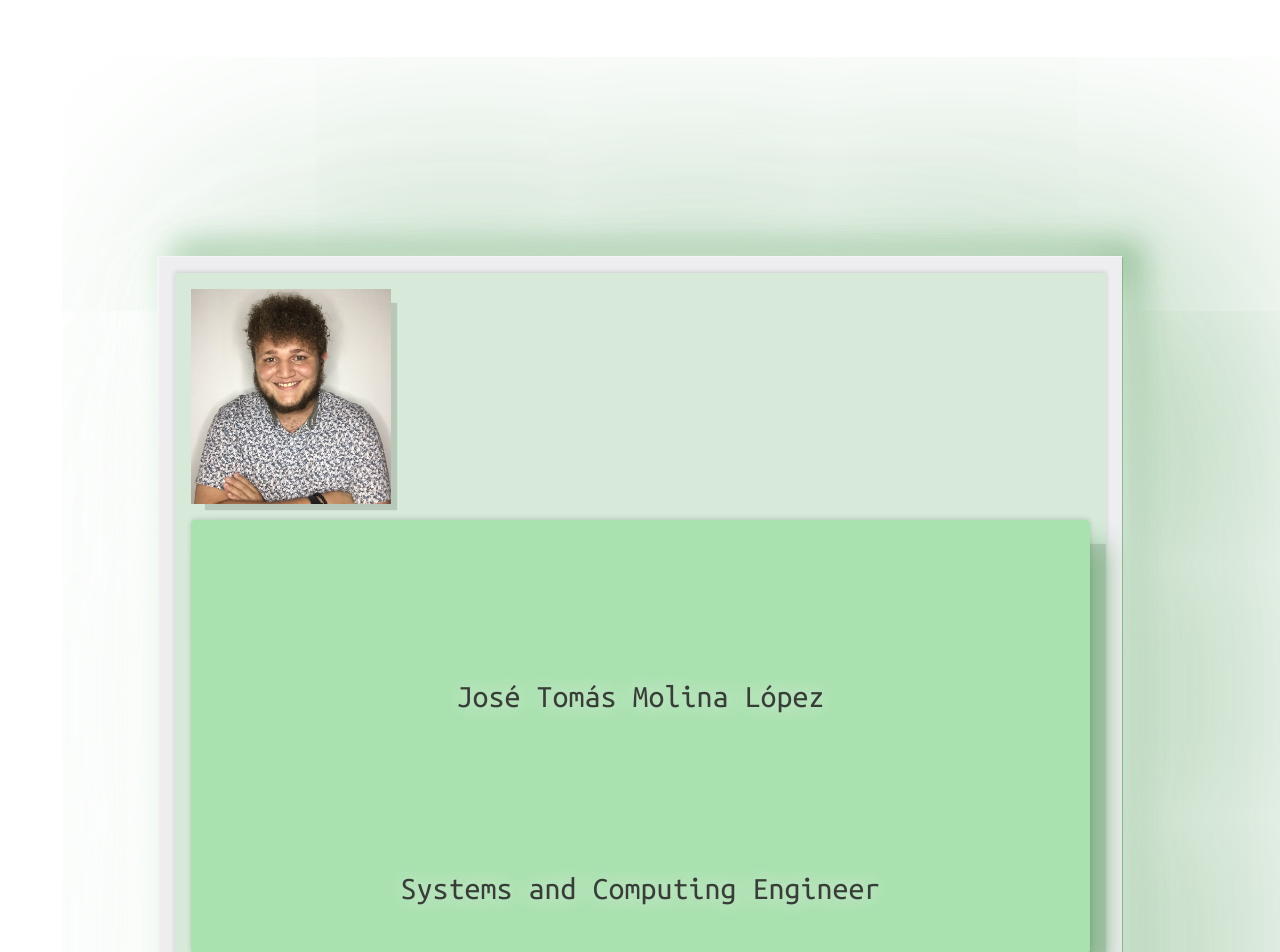
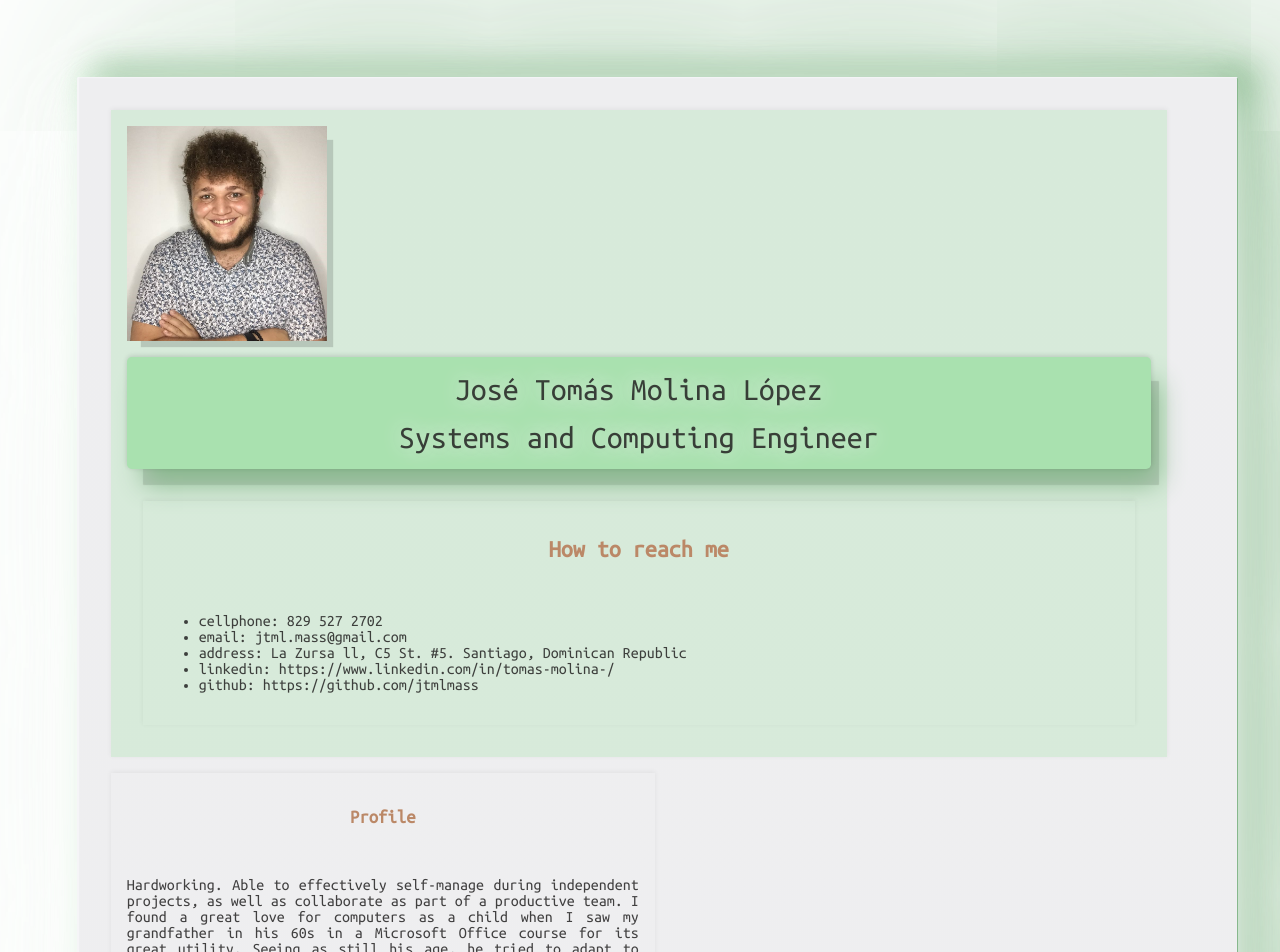
Before and after one commit to tomasjml/cv-tomas-molina, a React (Create React App) app: page / in a window 1280 px wide. Shown: the top 952 px of the page. Built offline with nearby package versions, Linux system fonts and the light colour scheme.

Commit message:
Fix margins for info classes

```diff
--- a/src/components/identification-info/IdentificationInfo.css
+++ b/src/components/identification-info/IdentificationInfo.css
@@ -3,8 +3,8 @@
   background-color: var(--green);
   box-shadow:
       /* The top layer shadow */ 0 -1px 5px rgba(0, 0, 0, 0.15),
-    /* The second layer */ 20px 20px 25px -5px var(--green-darker),
-    /* The second layer shadow */ 20px 20px 1px -4px rgba(0, 0, 0, 0.15);
+    /* The second layer */ 12px 20px 25px -5px var(--green-darker),
+    /* The second layer shadow */ 12px 20px 1px -4px rgba(0, 0, 0, 0.15);
   /* Padding for demo purposes */
   /* padding: 1em; */
   border-color: var(--brown);
--- a/src/index.css
+++ b/src/index.css
@@ -23,11 +23,10 @@
   font-family: "Ubuntu Mono", monospace;
   align-items: center;
   display: grid;
-  margin: 1em;
 }
 
 .info {
-  box-shadow: 0 -1px 5px rgba(0, 0, 0, 0.15);
+  box-shadow: 0 -1px 5px rgba(0, 0, 0, 0.062);
   border-radius: var(--border-radius-sm);
   -webkit-transition: all 0.5s ease;
   -moz-transition: all 0.5s ease;
@@ -37,26 +36,19 @@
   backface-visibility: hidden;
   padding: 1em;
   margin: 1em;
+  margin: 2m auto;
+  display: grid;
+  grid-gap: 1em;
 }
 
 .info__primary {
   max-width: 64em;
-  margin: 0 auto;
-  display: grid;
   grid-gap: 1rem;
 }
 
 .info__secundary {
   max-width: 32em;
-  margin: 0 auto;
-  display: grid;
-  grid-gap: 1em;
-  grid-template-columns: repeat(auto-fit, minmax(300px, 1fr));
-}
-
-.green-transparent {
-  background: var(--green-transparent);
-  background-color: var(--green-transparent);
+  grid-template-columns: repeat(auto-fit, minmax(20em, 1fr));
 }
 
 .info:hover {
@@ -67,9 +59,14 @@
   transform: scale(var(--hover-outside-sm));
 }
 
+.green-transparent {
+  background: var(--green-transparent);
+  background-color: var(--green-transparent);
+}
+
 .background {
   z-index: -10;
-  position: relative;
+  position: fixed;
   top: 0;
   left: 0;
   width: 100%;
@@ -111,8 +108,8 @@
 }
 
 .paper {
-  width: 85%;
-  height: 90%;
+  width: 100%;
+  height: 100%;
   padding: 1em;
 
   border-radius: var(--border-radius-sm);
@@ -187,8 +184,7 @@
 }
 
 h1 {
-  margin: 5em 0;
-  margin-bottom: 50px;
+  margin: 0.5em auto;
   color: var(--black);
   font-weight: normal;
   text-align: center;
```
